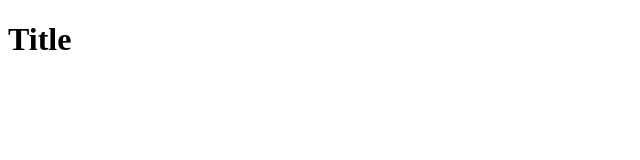
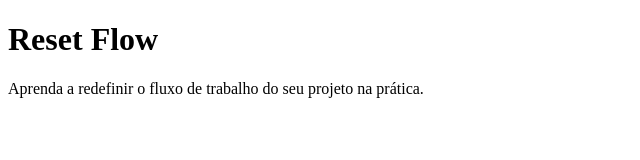
Before and after one commit to joaofreitas91/reset-flow, a plain HTML site: page index.html in a window 1280 px wide. Shown: the whole page, without its empty margins (0-640 px from the left). Drawn offline with Linux system fonts and the light colour scheme.

Commit message:
add call to action

```diff
--- a/index.html
+++ b/index.html
@@ -8,7 +8,8 @@
 </head>
 
 <body>
-  <h1>Title</h1>
+  <h1>Reset Flow</h1>
+  <p>Aprenda a redefinir o fluxo de trabalho do seu projeto na prática.</p>
 </body>
 
 </html>
```
